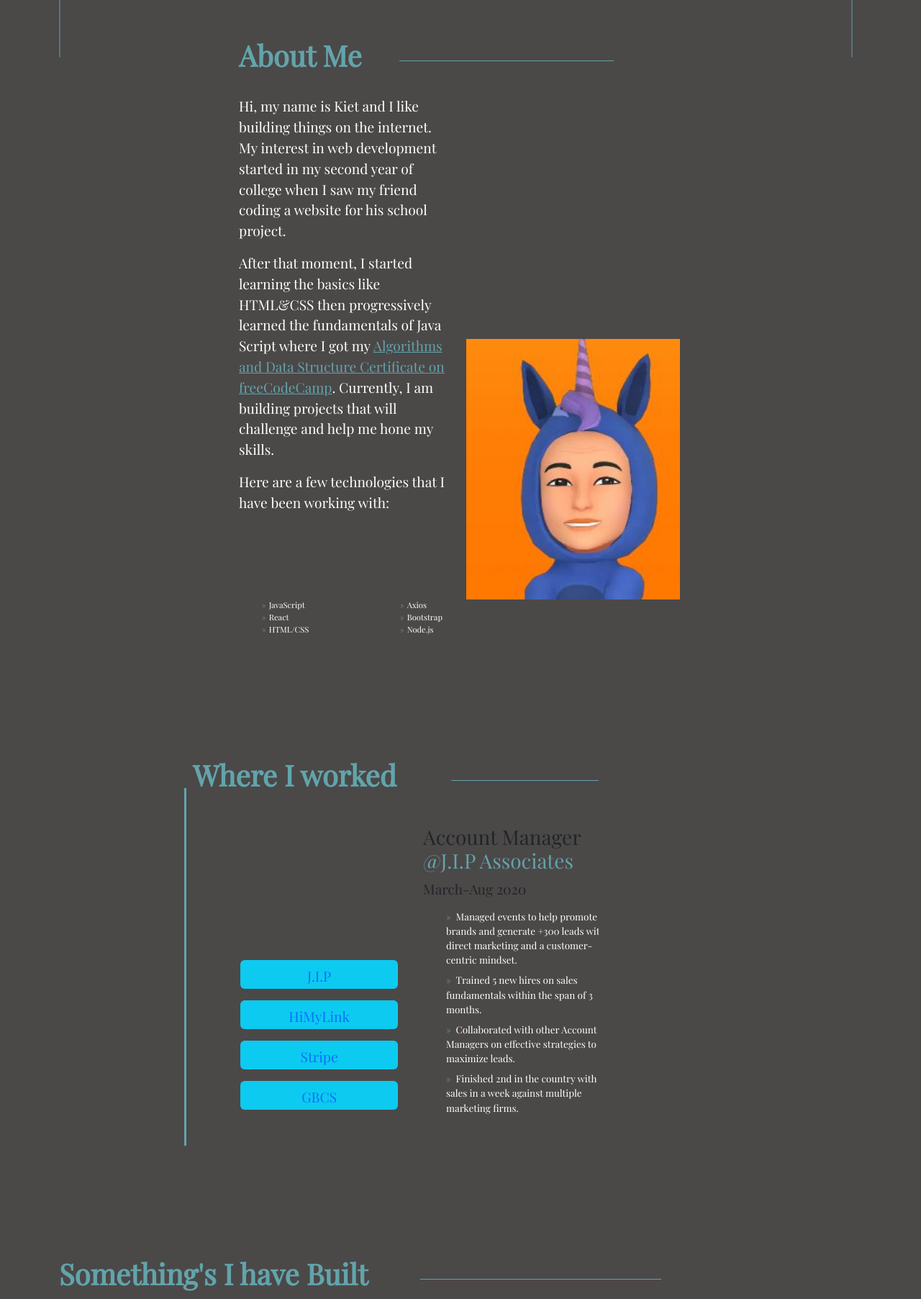
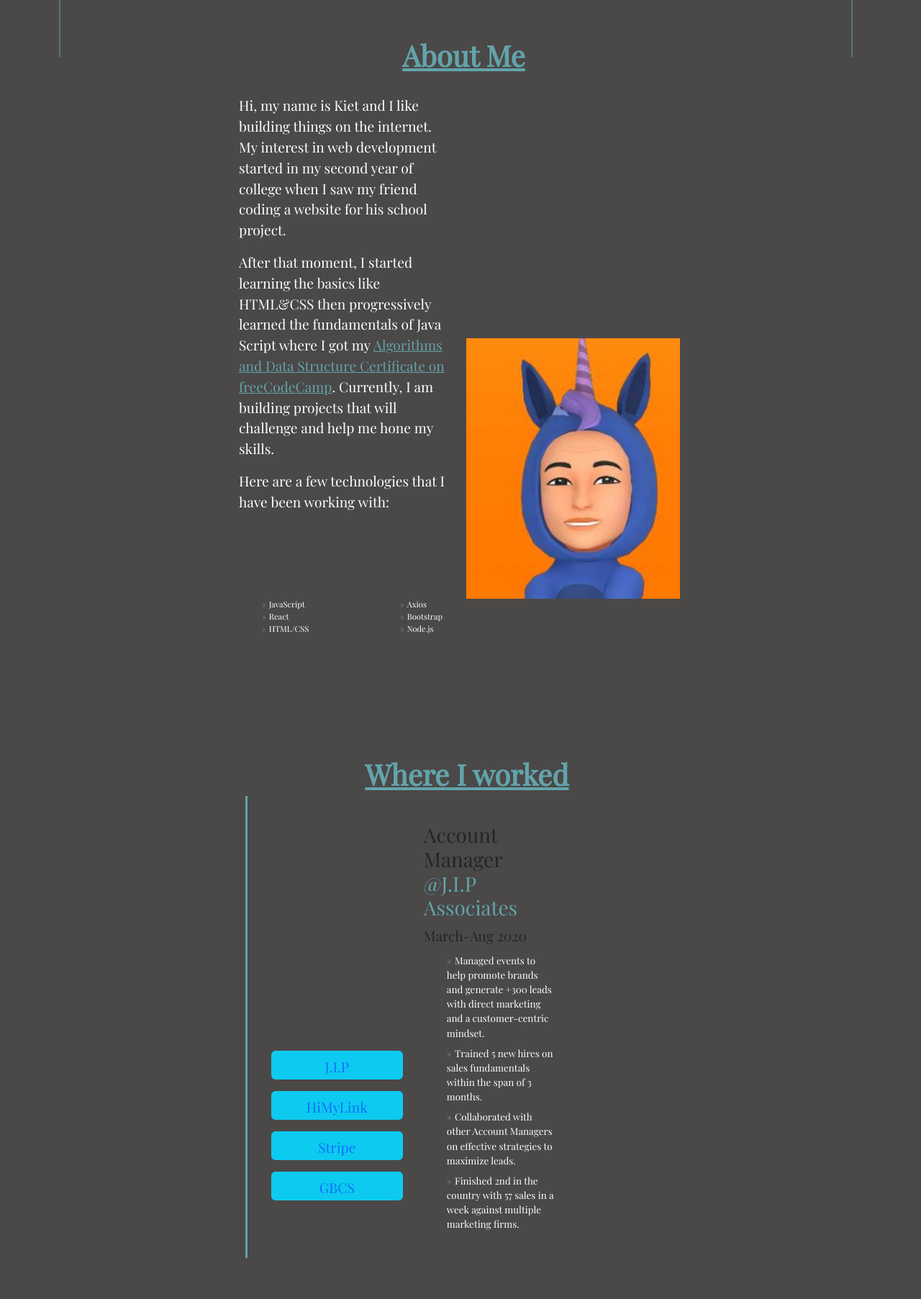
Before and after one commit to kietdang400/Porfolio-Website-React, a React (Create React App) app: page / in a window 1280 px wide. Shown: the part 767-2572 px from the top of the page at 72% size. Built offline with nearby package versions, Linux system fonts and the light colour scheme.

Commit message:
skeleton 95% complete

```diff
--- a/src/App.css
+++ b/src/App.css
@@ -193,6 +193,7 @@ Header {
 .Experience .tab-container {
   border-left: 3px solid #62a4ab;
   padding: 5%;
+  padding-right: 10%;
 }
 
 .work {
@@ -329,16 +330,32 @@ footer p {
   /*experience start*/
   .Experience {
     margin-left: 20%;
+    padding-right:5% ;
     overflow: hidden;
   }
 
-      .Experience .content-experience1{
-      padding-left: 15%;
-    }
+.Experience .tab-container{
+  position: relative;
+  left:20%;
+}
+
+.Experience .experience-containter{
+padding-right: 15%;
+width: 100%;
+}
+
+
+
+.experience-containter .text-center{
+  position:relative;
+  left:30%;
+}
+
 
         .Experience .content-experience2{
           padding-left: 10%;
           padding-right: 30%;
+
         }
 
   .Experience .line-1 {
@@ -485,6 +502,7 @@ footer p {
 
   .tab-container {
     margin-top: -10%;
+    padding-left: 5%;
   }
 
   .Experience .line-1 {
@@ -563,6 +581,11 @@ footer p {
 
 
   /*about start*/
+  .About .text-center{
+position: relative;
+left:-8%;
+  }
+
   .About .line-1 {
     position: relative;
     left: 35%;
@@ -584,11 +607,16 @@ footer p {
   .nav-link {
     width: 110%;
     height: 40px;
+
   }
 
   .nav {
-    margin-top: 160%;
+    margin-top: 370%;
   }
+
+    .Experience .text-center{
+      left:40%;
+    }
 
 
   /*project-start*/
@@ -696,9 +724,9 @@ footer p {
 
   .navbar-collapse {
     margin-left: 55%;
+  }
 
 
-  }
 
   /*about start*/
   .About {
@@ -724,7 +752,7 @@ footer p {
   }
 
   .nav {
-    margin-top: 90%
+    margin-top: 200%
   }
 
   /*project start*/
@@ -804,12 +832,12 @@ footer p {
   /*navbar start*/
 
   #navbar {
-    padding-top: 3.5%;
+    padding-top: 2.5%;
     padding-bottom: 2%;
   }
 
   #navbar .navbar-collapse {
-    margin-left: 66%;
+    margin-left: 60%;
   }
 
   .About {
@@ -839,7 +867,7 @@ footer p {
   }
 
   .nav {
-    margin-top: 50%;
+    margin-top: 130%;
   }
 
   .nav .nav-link {
@@ -880,12 +908,33 @@ footer p {
 }
 
 @media (min-width:1400px) {
+
+  #navbar {
+      padding-top: 4%;
+      padding-bottom: 2%;
+    }
+
+    #navbar .navbar-collapse {
+      margin-left: 60%;
+    }
   #fixed-line1 .fixed-list{
     left:-60%;
   }
 
     #fixed-line2 .fixed-email{
 left: -80%;
+    }
+
+    .Experience .text-center{
+      left:36%;
+    }
+
+    .nav{
+      margin-top: 100%;
+    }
+
+    #fixed-line2 .fixed-email{
+left:-95%;
     }
 
 }
@@ -897,13 +946,32 @@ left: -80%;
     margin-left: -4%;
   }
 
+  .About .text-center{
+    left: -10%;
+  }
+
     #fixed-line1{
-      top: 800px;
+      top: 785px;
     }
 
     #fixed-line2{
 
-top: 780px;
+top: 770px;
     }
 
+             .Experience .experience-containter{
+              position:relative;
+          left:8%;
+        }
+
+                .Experience .text-center {
+                  left: 22%;
+                }
+
+                .nav{
+                  margin-top: 50%;
+                }
+
+
+
 }
--- a/src/App.js
+++ b/src/App.js
@@ -189,8 +189,8 @@ console.log(window.innerWidth);
 
   <section id="about" className="About">
     <Container>
-      <h1 className="title">About Me</h1>
-      <div className="line-1"></div>
+      <div className="text-center"><h1 className="title"><u>About Me</u></h1></div>
+      {/*<div className="line-1"></div>*/}
       <Row>
         <Col className="about-content" md={5}>
          <div><p>Hi, my name is Kiet and I like building things on the internet. My interest in web development started in my second year of college when I saw my friend coding a website for his school project.</p></div>
@@ -221,9 +221,9 @@ console.log(window.innerWidth);
   </section>
 
    <section id="experience" className="Experience">
-    <Container >
-      <div><h1 className="title mb-5">Where I worked</h1></div>
-    <div className="line-1"></div>
+    <Container className="experience-containter" >
+      <div className="text-center"><h1 className="title mb-5"><u>Where I worked</u></h1></div>
+    {/*<div className="line-1"></div>*/}
       <Row className="tab-container">
     <Col md={6}>
   <div className="nav flex-column nav-pills content-experience1" id="v-pills-tab" role="tablist" aria-orientation="vertical">
@@ -252,8 +252,8 @@ console.log(window.innerWidth);
    <section id="projects" className="Projects">
     <Container>
 
-      <div className="mb-5"><h1 className="title">Something's I have Built</h1></div>
-      <div class="line-1"></div>
+      <div className="mb-5 text-center"><h1 className="title"><u>Something's I have Built</u></h1></div>
+      {/*<div class="line-1"></div>*/}
 
       <Row className="project">
         {window.innerWidth>=480&&<Col md={4}><img id="pokedex-img"src={project1} alt="Photo of Pokedex Project"></img></Col>}
```
